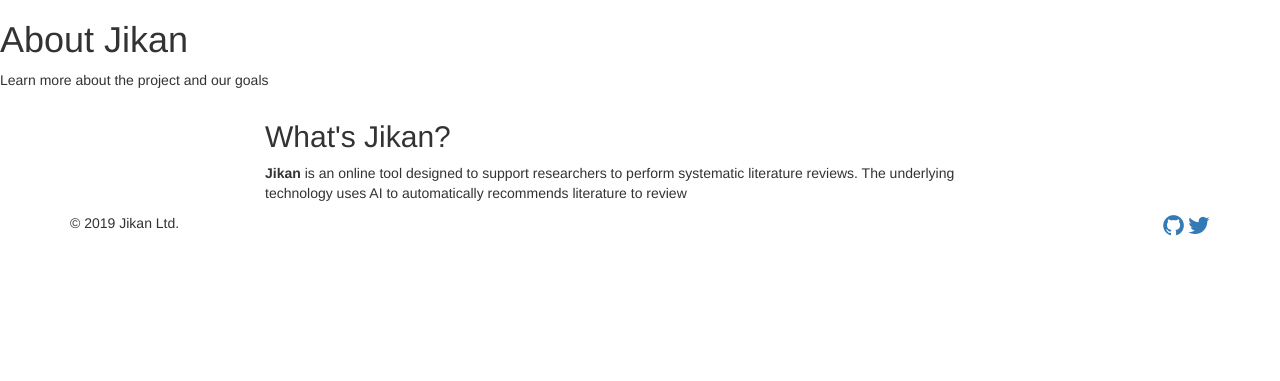
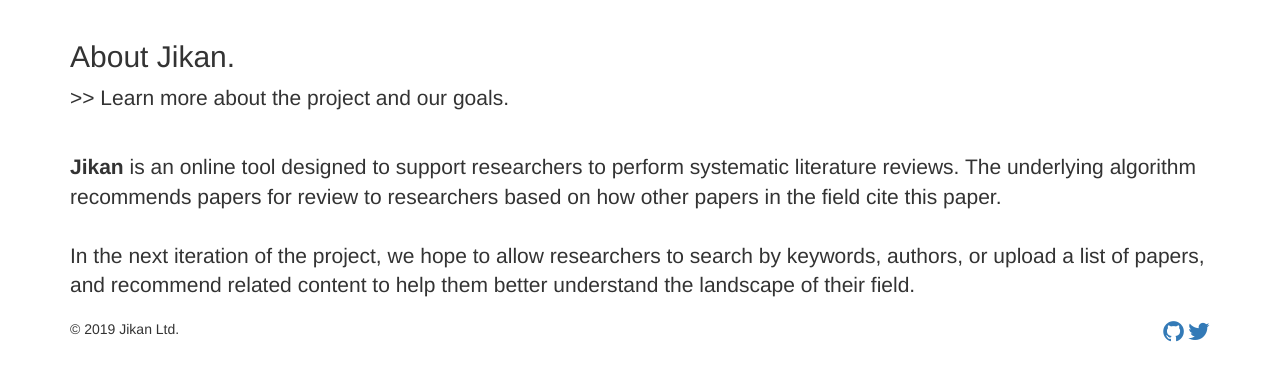
Before and after one commit to onyilam/jikan, a Django app: page /about/ in a window 1280 px wide. Shown: the part 52-433 px from the top of the page. Run offline with Django 3.2, Linux system fonts and the light colour scheme; some libraries are stand-ins or nearby versions.

Commit message:
updated text

```diff
--- a/jikan/pages/templates/about.html
+++ b/jikan/pages/templates/about.html
@@ -3,22 +3,17 @@
 {% block title %}About · Jikan{% endblock %}
 
 {% block fullwidthheader %}
-  <div class="masthead">
-    <h1>About Jikan</h1>
-    <p>Learn more about the project and our goals</p>
+<section class="features">
+    <div class="container">
+    <h2>About Jikan.</h2>
+        <p class="lead">>> Learn more about the project and our goals.</p>
+        <br>
+        <p class="lead"><strong>Jikan</strong> is an online tool designed to support researchers to perform systematic literature reviews.
+        The underlying algorithm recommends papers for review to researchers based on how other papers in the field cite this paper.
+            <br><br>
+        In the next iteration of the project, we hope to allow researchers to search by keywords, authors,  or upload a list of papers,
+            and recommend related content to help them better understand the landscape of their field.</p>
+
   </div>
+</section>
 {% endblock %}
-
-
-{% block content %}
-  <div class="row">
-    <div class="col-md-8 col-md-offset-2">
-      <article>
-        <h2>What's Jikan?</h2>
-        <p><strong>Jikan</strong> is an online tool designed to support researchers to perform systematic literature reviews.  The underlying technology uses AI to automatically recommends literature to review</p>
-
-
-      </article>
-    </div>
-  </div>
-{% endblock content %}
--- a/jikan/templates/home.html
+++ b/jikan/templates/home.html
@@ -14,7 +14,7 @@
     <h2>Search for the Next Paper.</h2>
     <p class="lead">
         <form action="{% url 'search:search_paper' %}" method="GET" value="{{request.GET.q}}">
-        <input type="text" style="font-size: 12pt; height: 40px; width:400px; " name="q" value="{{request.GET.q}}" placeholder="Title of the Paper"/>
+        <input type="text" style="font-size: 12pt; height: 40px; width:400px; " name="q" value="{{request.GET.q}}" placeholder="Paper Title"/>
         <br>
         <br>
         <button type="submit" class="btn btn-primary" name="submit" value="Search">Submit</button>
```
